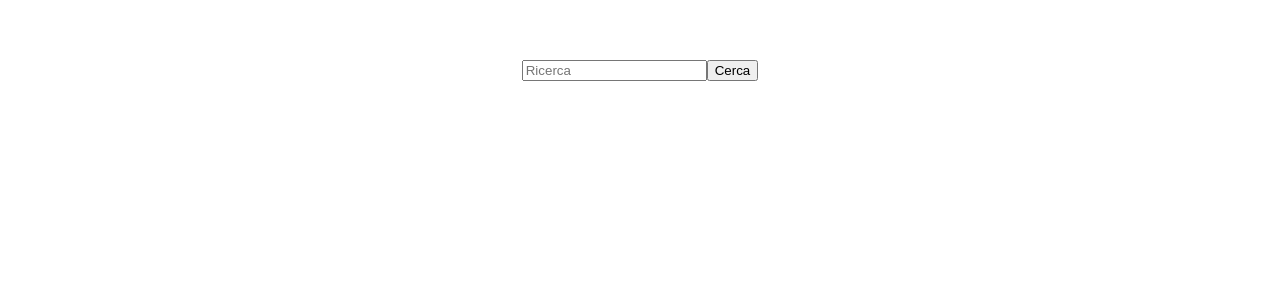
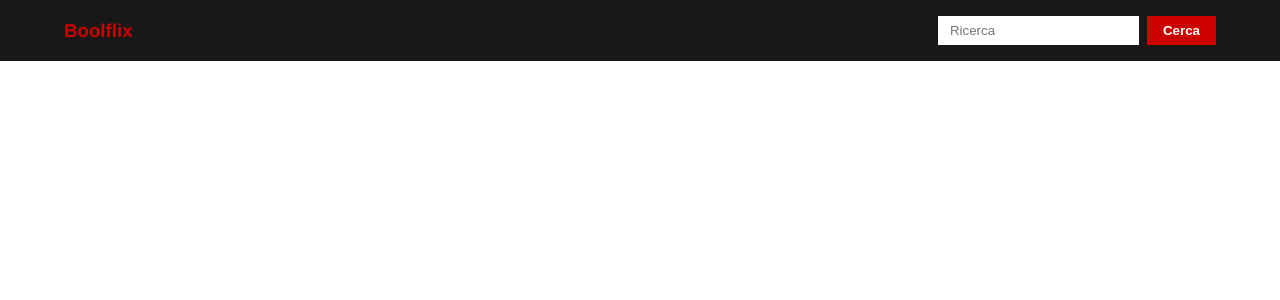
Before and after one commit to Antonius131/vue-boolflix, a Vue app: page / in a window 1280 px wide. Shown: the top 300 px of the page. Built offline with nearby package versions, Linux system fonts and the light colour scheme.

Commit message:
MainHeader styling

```diff
--- a/src/App.vue
+++ b/src/App.vue
@@ -48,12 +48,15 @@ export default {
 </script>
 
 <style lang="scss">
-#app {
-  font-family: Avenir, Helvetica, Arial, sans-serif;
-  -webkit-font-smoothing: antialiased;
-  -moz-osx-font-smoothing: grayscale;
-  text-align: center;
-  color: #2c3e50;
-  margin-top: 60px;
-}
+  * {
+    margin: 0;
+    padding: 0;
+    box-sizing: border-box;
+  }
+
+  #app {
+    font-family: Avenir, Helvetica, Arial, sans-serif;
+    -webkit-font-smoothing: antialiased;
+    -moz-osx-font-smoothing: grayscale;
+  }
 </style>
--- a/src/components/MainHeader.vue
+++ b/src/components/MainHeader.vue
@@ -1,9 +1,14 @@
 <template>
    <header>
-      <div class="user-search">
-         <input class="search-bar" placeholder="Ricerca" v-model="searchValue" >
-         <button class="btn" type="submit" @click="$emit('search', searchValue)">Cerca</button>
-      </div>
+      <nav>
+         <div class="logo-box">
+            <h3>Boolflix</h3>
+         </div>
+         <div class="user-search">
+            <input class="search-bar" placeholder="Ricerca" v-model="searchValue" >
+            <button class="nav-btn" type="submit" @click="$emit('search', searchValue)">Cerca</button>
+         </div>
+      </nav>
    </header>
 </template>
 
@@ -17,6 +22,41 @@ export default {
 }
 </script>
 
-<style>
+<style lang="scss">
+   header {
+      background-color: rgb(24, 24, 24);
+      padding: 1rem 4rem;
+
+      nav {
+         display: flex;
+         justify-content: space-between;
+         align-items: center;
+
+         h3 {
+            color: #C00;
+            font-weight: 800;
+         }
+
+         .search-bar {
+            padding: .45rem .75rem;
+            margin-right: .5rem;
+            border: none;
+         }
+
+         .nav-btn {
+            padding: .45rem 1rem;
+            border: none;
+            border-radius: 0px;
+            background-color: #C00;
+            color: #fff;
+            font-weight: 600;
+
+            &:hover {
+               cursor: pointer;
+               background-color: #D00;
+            }
+         }
+      }
+   }
 
 </style>
```
